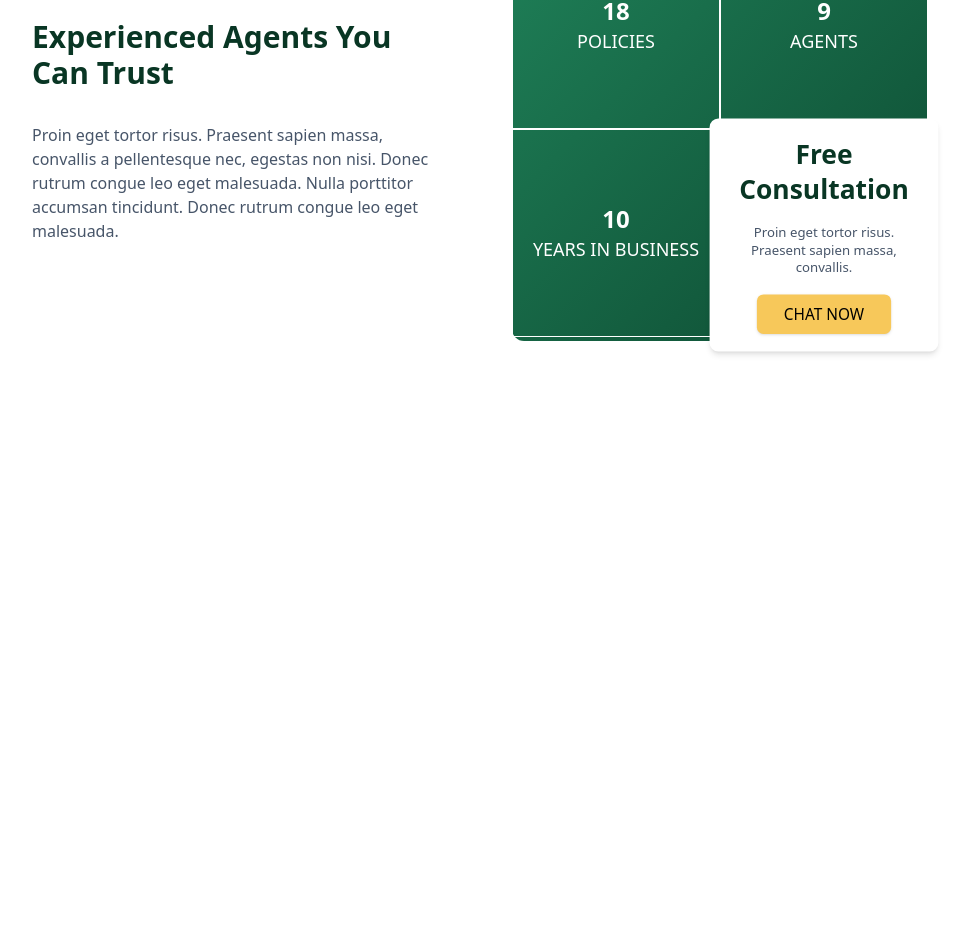
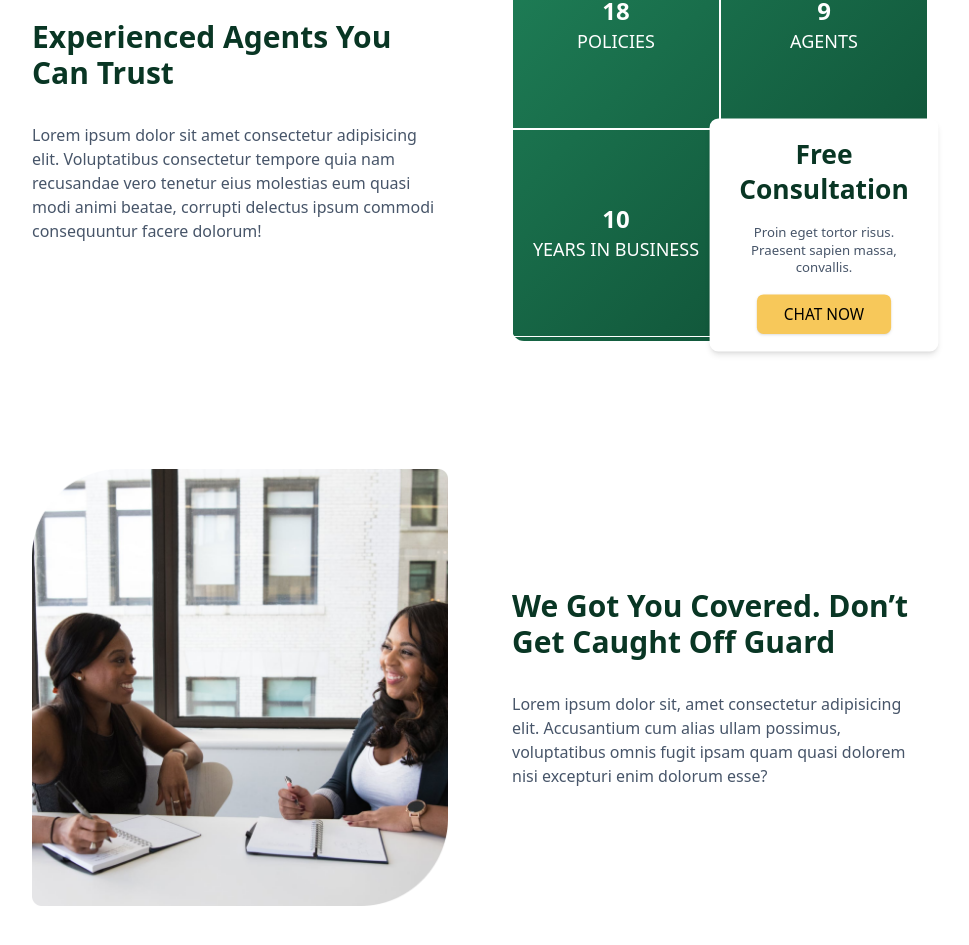
Before and after one commit to ekaputra04/insurnce, a React (Vite) app: page / in a window 1280 px wide. Shown: the part 1620-2565 px from the top of the page, without its empty margins (160-1129 px from the left). Before the commit the page ends 2025 px from the top, so only its background shows below. Built offline with nearby package versions, Linux system fonts and the light colour scheme.

Commit message:
feat: update Consultation component with new content and layout enhancements

```diff
--- a/src/components/Consultation.tsx
+++ b/src/components/Consultation.tsx
@@ -9,10 +9,10 @@ export default function Consultation() {
             Experienced Agents You Can Trust
           </h3>
           <p className="text-slate-600">
-            Proin eget tortor risus. Praesent sapien massa, convallis a
-            pellentesque nec, egestas non nisi. Donec rutrum congue leo eget
-            malesuada. Nulla porttitor accumsan tincidunt. Donec rutrum congue
-            leo eget malesuada.
+            Lorem ipsum dolor sit amet consectetur adipisicing elit.
+            Voluptatibus consectetur tempore quia nam recusandae vero tenetur
+            eius molestias eum quasi modi animi beatae, corrupti delectus ipsum
+            commodi consequuntur facere dolorum!
           </p>
         </div>
         <div className="md:w-1/2">
@@ -43,6 +43,21 @@ export default function Consultation() {
           </div>
         </div>
       </div>
+      <div className="flex md:flex-row flex-col justify-between items-center gap-16 px-8 md:px-16 lg:px-48 py-16">
+        <div className="md:w-1/2">
+          <img src="/images/consultation.png" alt="" />
+        </div>
+        <div className="space-y-8 md:w-1/2">
+          <h3 className="font-semibold text-[#093624] text-xl md:text-2xl lg:text-3xl">
+            We Got You Covered. Don’t Get Caught Off Guard
+          </h3>
+          <p className="text-slate-600">
+            Lorem ipsum dolor sit, amet consectetur adipisicing elit.
+            Accusantium cum alias ullam possimus, voluptatibus omnis fugit ipsam
+            quam quasi dolorem nisi excepturi enim dolorum esse?
+          </p>
+        </div>
+      </div>
     </>
   );
 }
```
Also changed, not shown: public/images/consultation.png (added).
